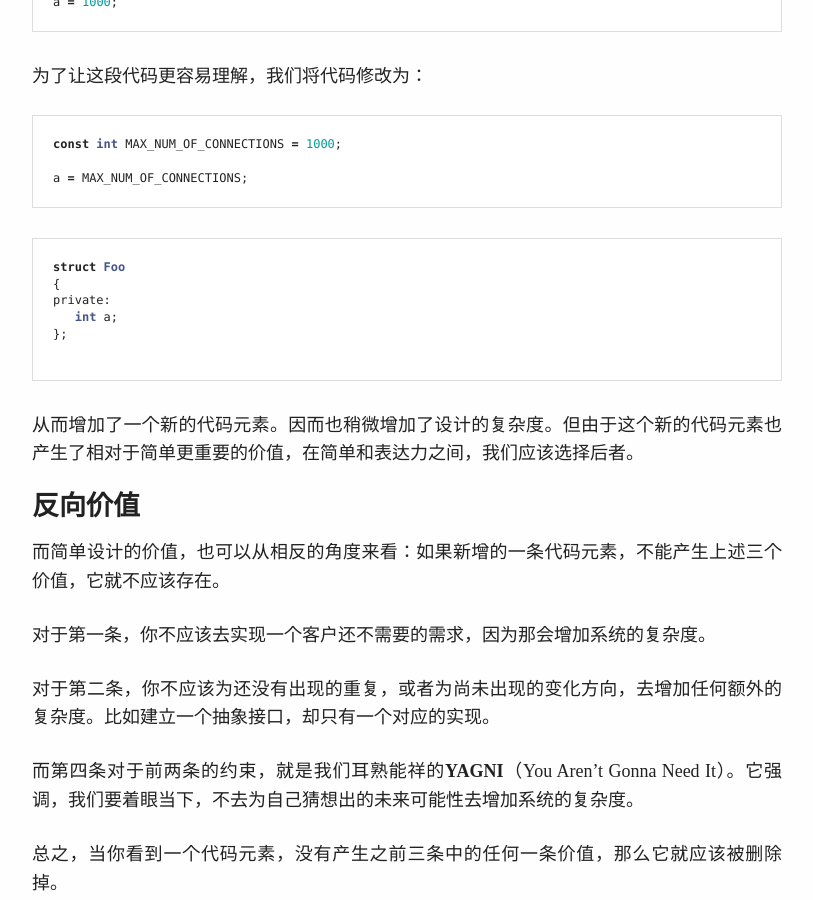
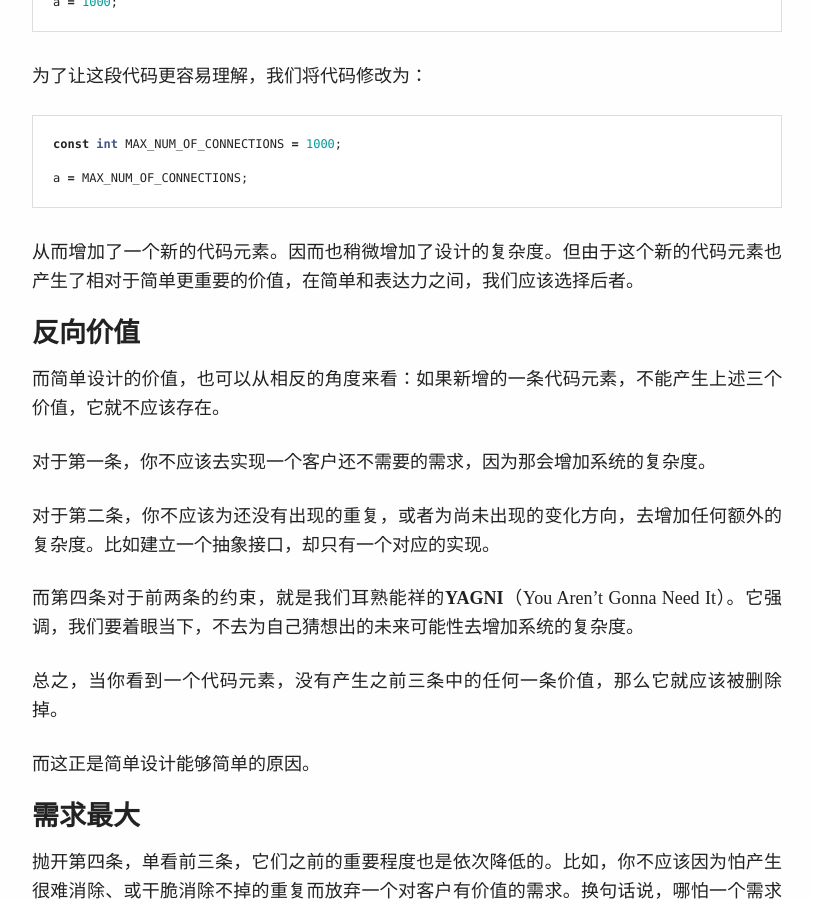
Before and after one commit to godsme/godsme.github.io, a Jekyll site: the page built from _posts/2016-05-29-simple-design.markdown, in a window 1280 px wide and 900 px high, scrolled down 2661 px. Shown: the whole window, without its empty margins (233-1046 px from the left). Built offline with Jekyll 4.4.1, drawn with Linux system fonts in a browser that asks for light colours.

Commit message:
change banner

````diff
--- a/_posts/2016-05-29-simple-design.markdown
+++ b/_posts/2016-05-29-simple-design.markdown
@@ -82,16 +82,6 @@ const int MAX_NUM_OF_CONNECTIONS = 1000;
 a = MAX_NUM_OF_CONNECTIONS;
 ```
 
-
-``` cpp
-struct Foo
-{
-private:
-   int a;
-};
-
-```
-
 从而增加了一个新的代码元素。因而也稍微增加了设计的复杂度。但由于这个新的代码元素也产生了相对于简单更重要的价值，在简单和表达力之间，我们应该选择后者。
 
 反向价值
````
